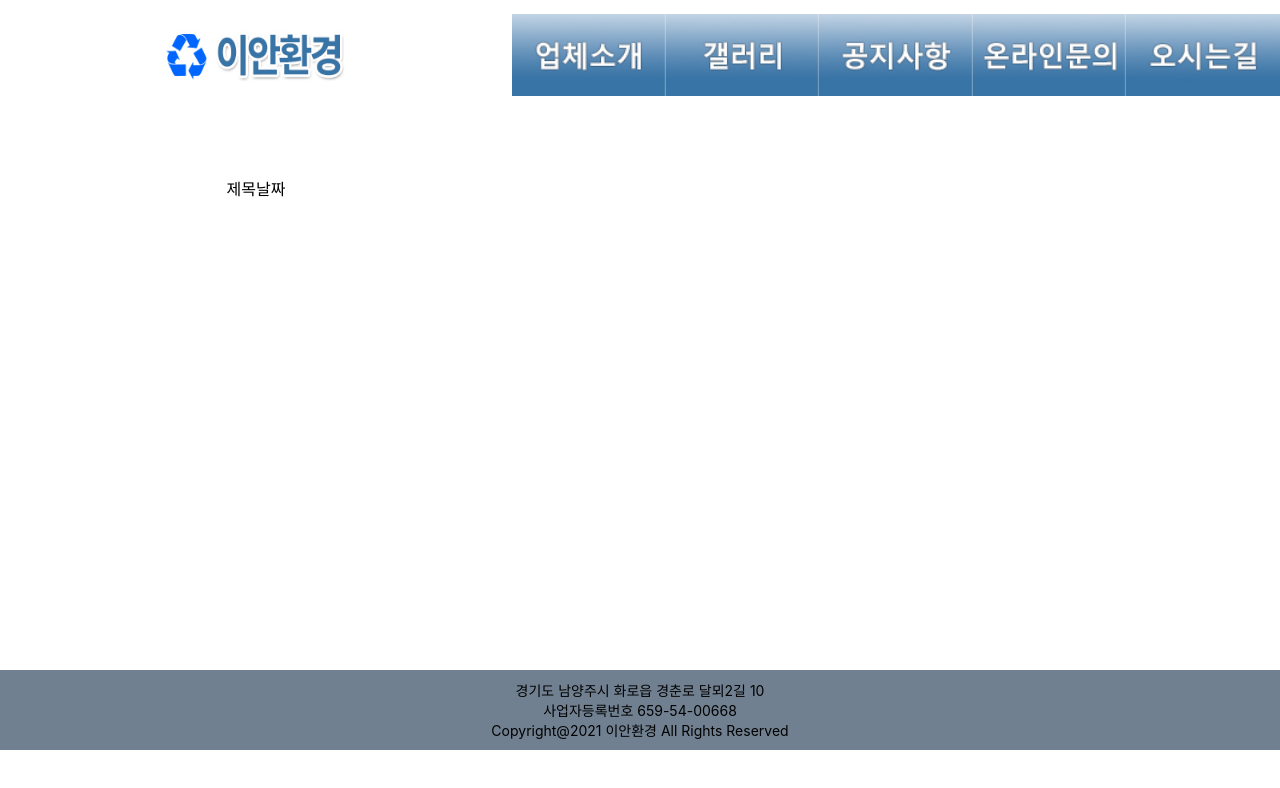
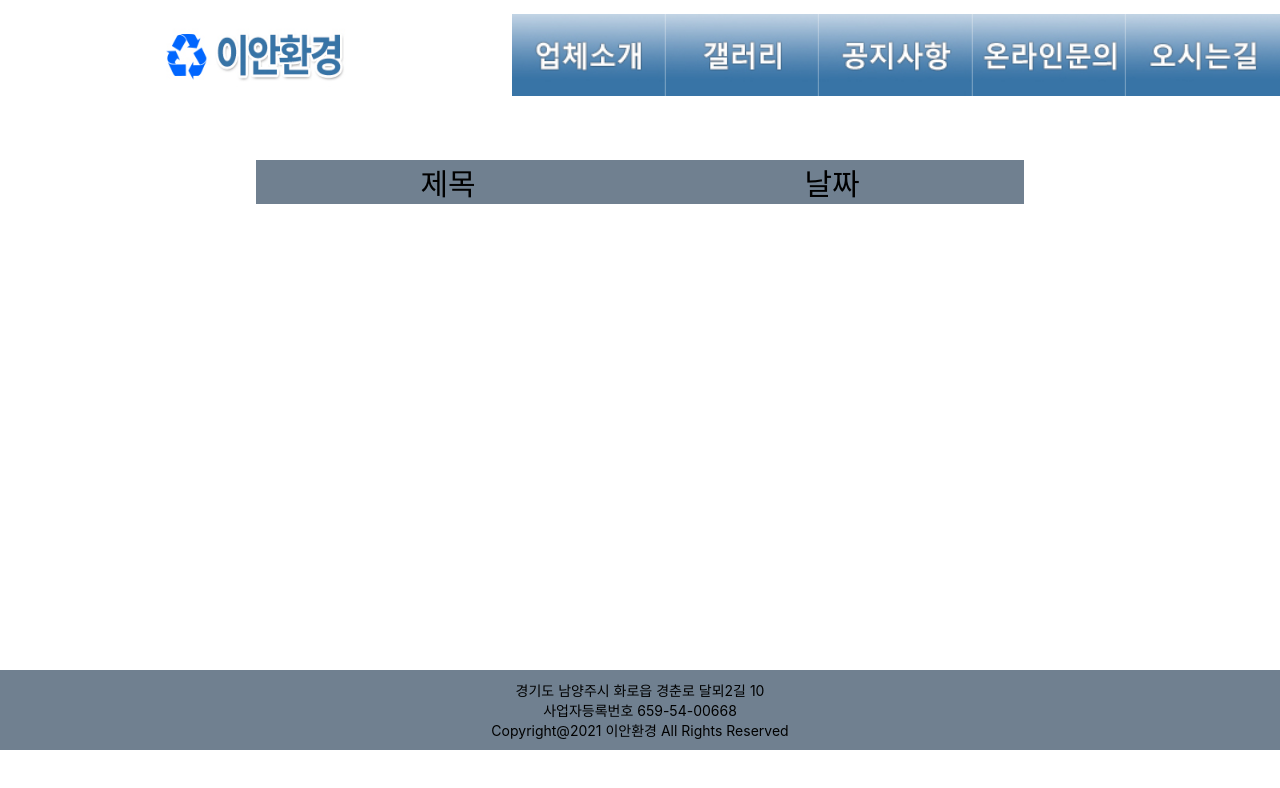
Before and after one commit to ParkJu-hong/ian, a React (Create React App) app in the folder client/: page / in a window 1280 px wide. Both pictures are taken after a click on the picture 895 px from the left and 54 px from the top of the page. Shown: the top 788 px of the page. Built offline with nearby package versions, Linux system fonts and the light colour scheme.

Commit message:
21.12.14

```diff
--- a/client/src/App.css
+++ b/client/src/App.css
@@ -1,4 +1,6 @@
-/* .App{
-    height: 500px;
-    color: red;
-} */
+@import url('https://fonts.googleapis.com/css2?family=Grechen+Fuemen&family=Koh+Santepheap:wght@100;700;900&display=swap');
+* {
+    font-family: 'nbgroteskregular','Noto Sans KR',Lato,Segoe UI,'Nanum Gothic',나눔고딕,맑은 고딕,AppleGothic,Dotum,sans-serif;
+    /* font-family: 'Koh Santepheap', cursive; */
+    box-sizing: border-box;
+}
--- a/client/src/dummyDate/index.js
+++ b/client/src/dummyDate/index.js
@@ -1,21 +1,23 @@
+const url = 'http://ian.e-web.kr/data/file/gallery/32450274_ni6m8IPr_KakaoTalk_20211104_112543219.jpg';
+
 export default {
     pictures: [
-        {id: 1, title: 'title', comments: '', src: 'https://images.pexels.com/photos/3348748/pexels-photo-3348748.jpeg'},
-        {id: 2, title: 'title', comments: '', src: 'https://images.pexels.com/photos/3812944/pexels-photo-3812944.jpeg'},
-        {id: 3, title: 'title', comments: '', src: 'https://images.pexels.com/photos/2100063/pexels-photo-2100063.jpeg'},
-        {id: 4, title: 'title', comments: '', src: 'https://images.pexels.com/photos/3228213/pexels-photo-3228213.jpeg'},
-        {id: 5, title: 'title', comments: '', src: 'https://images.pexels.com/photos/1385472/pexels-photo-1385472.jpeg'},
-        {id: 6, title: 'title', comments: '', src: 'https://images.pexels.com/photos/4725133/pexels-photo-4725133.jpeg'},
-        {id: 7, title: 'title', comments: '', src: 'https://dummyimage.com/600x400/000/000fe3'},
-        {id: 8, title: 'title', comments: '', src: 'https://dummyimage.com/600x400/000/ed0c0c'},
-        {id: 9, title: 'title', comments: '', src: 'https://images.pexels.com/photos/3348748/pexels-photo-3348748.jpeg'},
-        {id: 10, title: 'title', comments: '', src: 'https://images.pexels.com/photos/3812944/pexels-photo-3812944.jpeg'},
-        {id: 11, title: 'title', comments: '', src: 'https://images.pexels.com/photos/2100063/pexels-photo-2100063.jpeg'},
-        {id: 12, title: 'title', comments: '', src: 'https://images.pexels.com/photos/3228213/pexels-photo-3228213.jpeg'},
-        {id: 13, title: 'title', comments: '', src: 'https://images.pexels.com/photos/1385472/pexels-photo-1385472.jpeg'},
-        {id: 14, title: 'title', comments: '', src: 'https://images.pexels.com/photos/4725133/pexels-photo-4725133.jpeg'},
-        {id: 15, title: 'title', comments: '', src: 'https://dummyimage.com/600x400/000/000fe3'},
-        {id: 16, title: 'title', comments: '', src: 'https://dummyimage.com/600x400/000/ed0c0c'}
+        {id: 1, title: 'title', comments: '', src: url},
+        {id: 2, title: 'title', comments: '', src: url},
+        {id: 3, title: 'title', comments: '', src: url},
+        {id: 4, title: 'title', comments: '', src: url},
+        {id: 5, title: 'title', comments: '', src: url},
+        {id: 6, title: 'title', comments: '', src: url},
+        {id: 7, title: 'title', comments: '', src: url},
+        {id: 8, title: 'title', comments: '', src: url},
+        {id: 9, title: 'title', comments: '', src: url},
+        {id: 10, title: 'title', comments: '', src: url},
+        {id: 11, title: 'title', comments: '', src: url},
+        {id: 12, title: 'title', comments: '', src: url},
+        {id: 13, title: 'title', comments: '', src: url},
+        {id: 14, title: 'title', comments: '', src: url},
+        {id: 15, title: 'title', comments: '', src: url},
+        {id: 16, title: 'title', comments: '', src: url}
     ]
     // 문의사항은 https://jsonplaceholder.typicode.com/posts 여기다가 get 요청보내서 json받아온 걸로 더미데이터 사용해서
     // 사용할 것
--- a/client/src/web/components/contentsComponents/Notice.jsx
+++ b/client/src/web/components/contentsComponents/Notice.jsx
@@ -1,19 +1,21 @@
-import React,{useState,useEffect} from 'react'
+import React from 'react';
+// import styled from 'styled-components';
 
 function Notice() {
-    const [temp,setTemp] = useState(false);
-    useEffect(()=>{
-        setTemp("angry")
-    },[])
+
     return (
-        <div>
-           <div style={{ display: 'flex', justifyContent: 'center', width: '40vw'}}>
-               <p>
-                   제목
-                </p>
-                <p>
-                날짜
-                </p></div>
+        <div style={{ textAlign: 'center'}}>
+           <div style={{
+                display: 'flex',
+                justifyContent: 'space-around',
+                backgroundColor: '#708090',
+                fontSize: '30px',
+                marginRight: '20vw',
+                marginLeft: '20vw'
+                }}>
+            <div >제목</div>
+            <div>날짜</div>
+           </div>
         </div>
     )
 }
```
Also changed, not shown: client/src/web/components/DesktopMain.jsx (+7 -7 lines).
